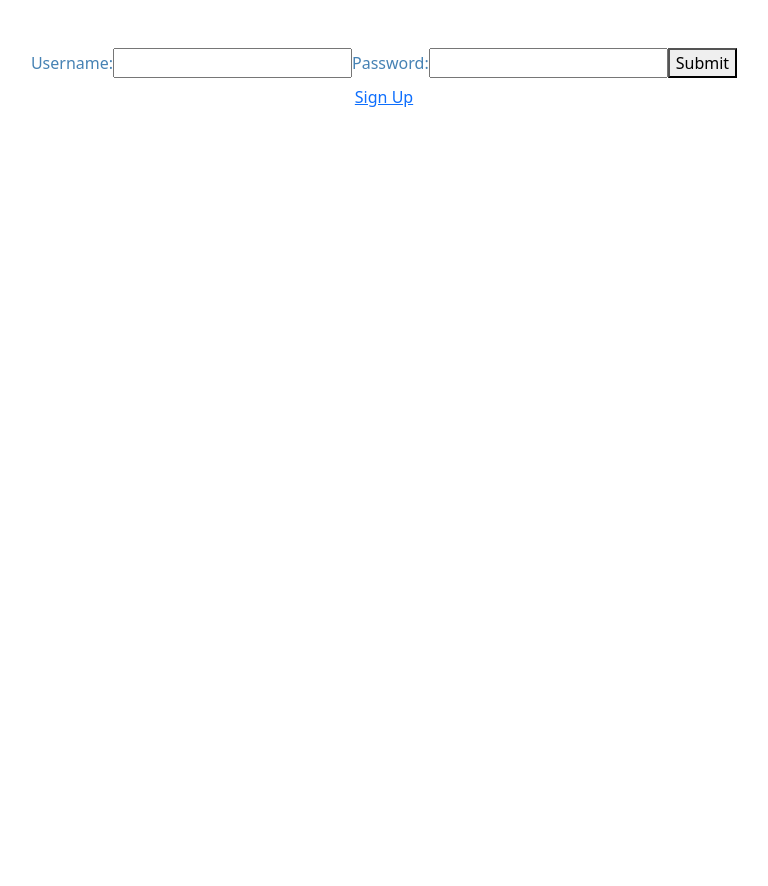
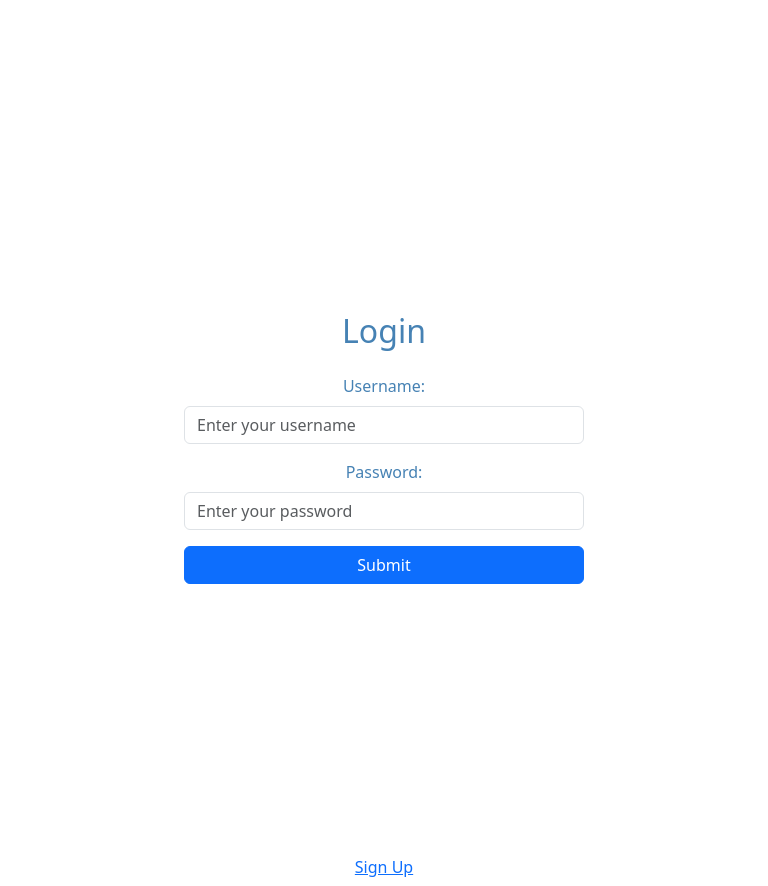
Before and after one commit to PinkyThomasIG/MyFlixApp-client, a React app: page / in a window 1280 px wide. Shown: the whole page, without its empty margins (256-1024 px from the left). Before the commit the page ends 800 px from the top, so only its background shows below. Built offline with nearby package versions, Linux system fonts and the light colour scheme; the HTML template or start-up script is replaced by a standard one.

Commit message:
code updated

```diff
--- a/src/components/login-view/login-view.jsx
+++ b/src/components/login-view/login-view.jsx
@@ -1,4 +1,4 @@
-import React from "react";
+/* import React from "react";
 import { useState } from "react";
 
 export const LoginView = ({ onLoggedIn }) => {
@@ -60,4 +60,82 @@ export const LoginView = ({ onLoggedIn }) => {
       <button type="submit">Submit</button>
     </form>
   );
+}; */
+import { useState } from "react";
+import Button from "react-bootstrap/Button";
+import Form from "react-bootstrap/Form";
+import Container from "react-bootstrap/Container";
+
+export const LoginView = ({ onLoggedIn }) => {
+  const [username, setUsername] = useState("");
+  const [password, setPassword] = useState("");
+
+  const handleSubmit = (event) => {
+    event.preventDefault();
+
+    const data = {
+      Username: username,
+      Password: password,
+    };
+
+    fetch("https://movieflix-application-717006838e7d.herokuapp.com/login", {
+      method: "POST",
+      headers: {
+        "Content-Type": "application/json",
+      },
+      body: JSON.stringify(data),
+    })
+      .then((response) => response.json())
+      .then((data) => {
+        console.log("Login response: ", data);
+        if (data.user && data.token) {
+          localStorage.setItem("authToken", data.token);
+          onLoggedIn(data.user, data.token);
+        } else {
+          alert("No such user");
+        }
+      })
+      .catch(() => {
+        alert("Something went wrong");
+      });
+  };
+
+  return (
+    <Container
+      className="d-flex justify-content-center align-items-center"
+      style={{ height: "100vh" }}
+    >
+      <div className="w-100" style={{ maxWidth: "400px" }}>
+        <h2 className="text-center mb-4">Login</h2>
+        <Form onSubmit={handleSubmit}>
+          <Form.Group controlId="formUsername" className="mb-3">
+            <Form.Label>Username:</Form.Label>
+            <Form.Control
+              type="text"
+              value={username}
+              onChange={(e) => setUsername(e.target.value)}
+              required
+              minLength="3"
+              placeholder="Enter your username"
+            />
+          </Form.Group>
+
+          <Form.Group controlId="formPassword" className="mb-3">
+            <Form.Label>Password:</Form.Label>
+            <Form.Control
+              type="password"
+              value={password}
+              onChange={(e) => setPassword(e.target.value)}
+              required
+              placeholder="Enter your password"
+            />
+          </Form.Group>
+
+          <Button variant="primary" type="submit" className="w-100">
+            Submit
+          </Button>
+        </Form>
+      </div>
+    </Container>
+  );
 };
--- a/src/components/main-view/main-view.jsx
+++ b/src/components/main-view/main-view.jsx
@@ -98,8 +98,10 @@ import { MovieCard } from "../movie-card/movie-card";
 import { MovieView } from "../movie-view/movie-view";
 import { LoginView } from "../login-view/login-view";
 import { SignupView } from "../signup-view/signup-view";
-
-import { Row, Col, Button, Container } from "react-bootstrap";
+import Row from "react-bootstrap/Row";
+import Col from "react-bootstrap/Col";
+import Button from "react-bootstrap/Button";
+import Container from "react-bootstrap/Container";
 
 export const MainView = () => {
   const [movies, setMovies] = useState([]);
@@ -108,22 +110,54 @@ export const MainView = () => {
   const [token, setToken] = useState(null);
   const [isSigningUp, setIsSigningUp] = useState(false);
 
+  // Fetch the token from localStorage and check its validity
   useEffect(() => {
     const storedToken = localStorage.getItem("authToken");
-    if (storedToken) setToken(storedToken);
+    if (storedToken) {
+      console.log("Stored Token:", storedToken); // Debugging token retrieval
+      setToken(storedToken);
+    }
   }, []);
 
+  // Fetch movies if a valid token is available
   useEffect(() => {
-    if (!token) return;
+    if (!token) {
+      console.log("No token available, cannot fetch movies.");
+      return;
+    }
+
+    console.log("Fetching movies with token:", token); // Debugging API request
 
     fetch("https://movieflix-application-717006838e7d.herokuapp.com/movies", {
       headers: { Authorization: `Bearer ${token}` },
     })
-      .then((response) => response.json())
-      .then((data) => setMovies(data))
-      .catch((error) => console.error("Error fetching movies: ", error));
+      .then((response) => {
+        if (!response.ok) {
+          throw new Error("Failed to fetch movies");
+        }
+        return response.json();
+      })
+      .then((data) => {
+        console.log("Movies fetched:", data); // Debugging API response
+        if (Array.isArray(data) && data.length > 0) {
+          setMovies(data);
+        } else {
+          console.log("No movies available or invalid response");
+        }
+      })
+      .catch((error) => {
+        console.error("Error fetching movies:", error); // Debugging error
+      });
   }, [token]);
 
+  // Handle logout
+  const handleLogout = () => {
+    setUser(null);
+    setToken(null);
+    localStorage.removeItem("authToken");
+  };
+
+  // Render the appropriate view depending on the state
   if (!user) {
     return (
       <Container className="text-center mt-5">
@@ -151,12 +185,7 @@ export const MainView = () => {
     );
   }
 
-  const handleLogout = () => {
-    setUser(null);
-    setToken(null);
-    localStorage.removeItem("authToken");
-  };
-
+  // If a movie is selected, show the MovieView
   if (selectedMovie) {
     return (
       <Container className="mt-4">
@@ -168,7 +197,9 @@ export const MainView = () => {
     );
   }
 
+  // If no movies, show an empty message
   if (movies.length === 0) {
+    console.log("No movies to display"); // Debugging empty state
     return (
       <Container className="text-center mt-5">
         <h4>No movies available</h4>
@@ -186,9 +217,16 @@ export const MainView = () => {
       </div>
 
       {/* Movie Grid */}
-      <Row className="justify-content-center">
-        {movies.map((movie) => (
-          <Col key={movie._id} lg={3} md={4} sm={6} xs={12} className="mb-4">
+      <Row className="justify-content-center g-4">
+        {movies.map((movie, index) => {
+          // Ensuring that the movie data is valid and not null or undefined
+          if (!movie || !movie._id || !movie.title) {
+            console.log(`Skipping invalid movie at index ${index}`);
+            return null; // Skip this movie if it's invalid
+          }
+
+          return (
+            <Col key={movie._id} md={3} sm={6} xs={12} className="mb-4">
               <MovieCard
                 movie={movie}
                 onMovieClick={(newSelectedMovie) =>
@@ -196,7 +234,8 @@ export const MainView = () => {
                 }
               />
             </Col>
-        ))}
+          );
+        })}
       </Row>
     </Container>
   );
--- a/src/components/signup-view/signup-view.jsx
+++ b/src/components/signup-view/signup-view.jsx
@@ -1,4 +1,4 @@
-import React, { useState } from "react";
+/* import React, { useState } from "react";
 
 export const SignupView = ({ onSignedUp }) => {
   const [username, setUsername] = useState("");
@@ -102,4 +102,124 @@ export const SignupView = ({ onSignedUp }) => {
       {error && <p style={{ color: "red" }}>{error}</p>}
     </div>
   );
+}; */
+
+import { useState } from "react";
+import Button from "react-bootstrap/Button";
+import Form from "react-bootstrap/Form";
+import Container from "react-bootstrap/Container";
+
+export const SignupView = ({ onSignedUp }) => {
+  const [username, setUsername] = useState("");
+  const [email, setEmail] = useState("");
+  const [password, setPassword] = useState("");
+  const [birthday, setBirthday] = useState("");
+  const [error, setError] = useState(null);
+  const [signupSuccess, setSignupSuccess] = useState(false);
+
+  const handleSubmit = (event) => {
+    event.preventDefault();
+
+    const data = {
+      Username: username,
+      Email: email,
+      Password: password,
+      Birthday: birthday,
+    };
+
+    fetch("https://movieflix-application-717006838e7d.herokuapp.com/users", {
+      method: "POST",
+      body: JSON.stringify(data),
+      headers: {
+        "Content-Type": "application/json",
+      },
+    })
+      .then((response) => response.json())
+      .then((data) => {
+        console.log("Signup response:", data);
+
+        // Check if signup was successful
+        if (data.Username) {
+          setSignupSuccess(true);
+          setError(null); // Clear any previous errors
+        } else {
+          setError("Signup failed: " + (data.message || "Unknown error"));
+          setSignupSuccess(false);
+        }
+      })
+      .catch((error) => {
+        console.error("Error during signup:", error);
+        setError("Signup failed: " + error.message);
+        setSignupSuccess(false);
+      });
+  };
+
+  return (
+    <Container
+      className="d-flex justify-content-center align-items-center"
+      style={{ height: "100vh" }}
+    >
+      <div className="w-100" style={{ maxWidth: "400px" }}>
+        <h2 className="text-center mb-4">Sign Up</h2>
+        {signupSuccess ? (
+          <div>
+            <h3>Signup successful!</h3>
+            <p>Please log in with your credentials.</p>
+          </div>
+        ) : (
+          <Form onSubmit={handleSubmit}>
+            <Form.Group controlId="signUpFormUsername" className="mb-3">
+              <Form.Label>Username:</Form.Label>
+              <Form.Control
+                type="text"
+                value={username}
+                onChange={(e) => setUsername(e.target.value)}
+                required
+                minLength="3"
+                placeholder="Enter your username"
+              />
+            </Form.Group>
+
+            <Form.Group controlId="signUpFormPassword" className="mb-3">
+              <Form.Label>Password:</Form.Label>
+              <Form.Control
+                type="password"
+                value={password}
+                onChange={(e) => setPassword(e.target.value)}
+                required
+                placeholder="Enter your password"
+              />
+            </Form.Group>
+
+            <Form.Group controlId="signUpFormEmail" className="mb-3">
+              <Form.Label>Email:</Form.Label>
+              <Form.Control
+                type="email"
+                value={email}
+                onChange={(e) => setEmail(e.target.value)}
+                required
+                placeholder="Enter your email"
+              />
+            </Form.Group>
+
+            <Form.Group controlId="signUpFormBirthday" className="mb-3">
+              <Form.Label>Birthday:</Form.Label>
+              <Form.Control
+                type="date"
+                value={birthday}
+                onChange={(e) => setBirthday(e.target.value)}
+                required
+              />
+            </Form.Group>
+
+            <Button variant="primary" type="submit" className="w-100">
+              Sign Up
+            </Button>
+          </Form>
+        )}
+
+        {error && <p style={{ color: "red" }}>{error}</p>}
+      </div>
+    </Container>
+  );
 };
```
Also changed, not shown: 2 other files (tests, documents, lock files or other folders). Lines whose indentation alone changed are shown as unchanged.
